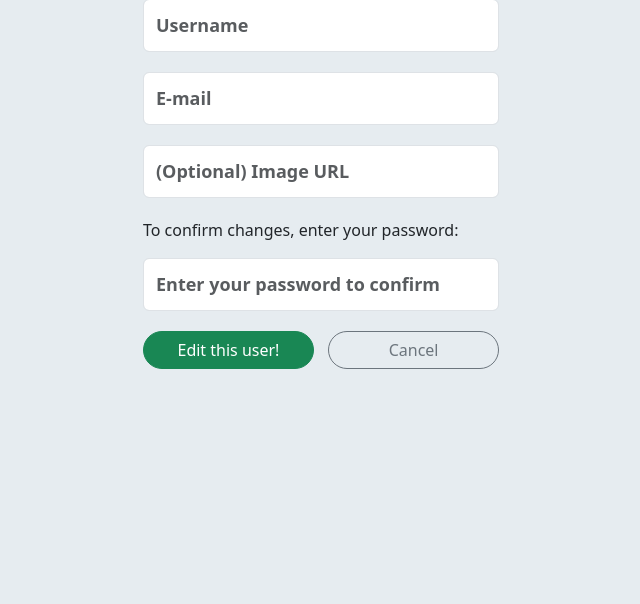
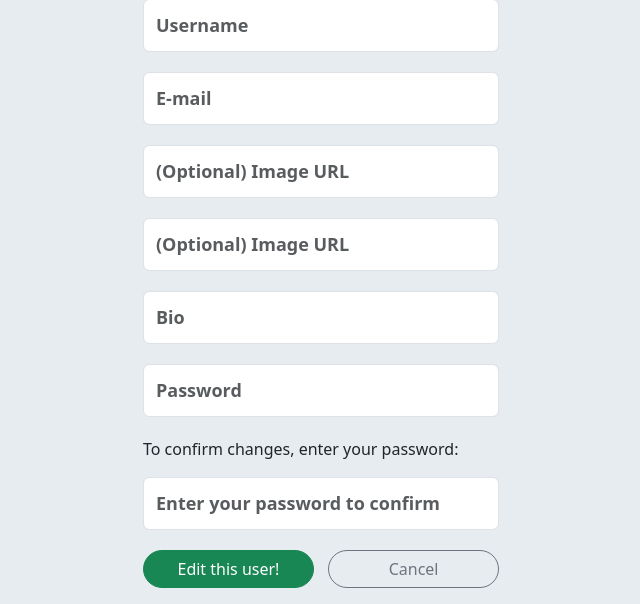
Before and after one commit to lancelee2885/warbler, a Flask app: template templates/users/edit.html in a window 1280 px wide. Shown: the part 209-813 px from the top of the page, without its empty margins (319-959 px from the left). Before the commit the page ends 578 px from the top, so only its background shows below. Run offline with Flask 2, Linux system fonts and the light colour scheme; the template is opened without the code that fills it: values that come from a table or form of the project are taken from there, others are empty; some libraries are stand-ins or nearby versions.

Commit message:
created a form for editting users

```diff
--- a/app.py
+++ b/app.py
@@ -4,7 +4,7 @@ from flask import Flask, render_template, request, flash, redirect, session, g
 from flask_debugtoolbar import DebugToolbarExtension
 from sqlalchemy.exc import IntegrityError
 
-from forms import UserAddForm, LoginForm, MessageForm
+from forms import UserAddForm, LoginForm, MessageForm, UserEditForm
 from models import db, connect_db, User, Message
 
 CURR_USER_KEY = "curr_user"
@@ -212,6 +212,41 @@ def profile():
 
     # IMPLEMENT THIS
 
+    form = UserEditForm(obj=g.user)
+
+    if not g.user:
+        flash("Access unauthorized.", "danger")
+        return redirect("/")
+
+    if form.validate_on_submit():
+
+        username = form.username.data
+        email = form.email.data
+        image_url = form.image_url.data
+        header_image_url = form.header_image_url.data
+        bio = form.bio.data
+        password = form.curr_password.data
+
+        if User.authenticate(g.user.username, password):
+
+            g.user.username = username
+            g.user.email = email
+            g.user.image_url = image_url
+            g.user.header_image_url = header_image_url
+            g.user.bio = bio
+
+            db.session.commit()
+
+        else:
+
+            flash("Password does not match")
+            return redirect("/")
+
+
+        return redirect(f"/users/{g.user.id}")
+
+    return render_template('users/edit.html', form=form)
+
 
 @app.route('/users/delete', methods=["POST"])
 def delete_user():
--- a/forms.py
+++ b/forms.py
@@ -1,6 +1,6 @@
 from flask_wtf import FlaskForm
 from wtforms import StringField, PasswordField, TextAreaField
-from wtforms.validators import DataRequired, Email, Length
+from wtforms.validators import DataRequired, Email, Length, Optional
 
 
 class MessageForm(FlaskForm):
@@ -15,7 +15,7 @@ class UserAddForm(FlaskForm):
     username = StringField('Username', validators=[DataRequired()])
     email = StringField('E-mail', validators=[DataRequired(), Email()])
     password = PasswordField('Password', validators=[Length(min=6)])
-    image_url = StringField('(Optional) Image URL')
+    image_url = StringField('(Optional) Image URL', validators=[Optional()])
 
 
 class LoginForm(FlaskForm):
@@ -23,3 +23,13 @@ class LoginForm(FlaskForm):
 
     username = StringField('Username', validators=[DataRequired()])
     password = PasswordField('Password', validators=[Length(min=6)])
+
+class UserEditForm(FlaskForm):
+    """Form for editing users."""
+
+    username = StringField('Username', validators=[DataRequired()])
+    email = StringField('E-mail', validators=[DataRequired(), Email()])
+    image_url = StringField('(Optional) Image URL', validators=[Optional()])
+    header_image_url = StringField('(Optional) Image URL', validators=[Optional()])
+    bio = StringField("Bio", validators=[Optional()])
+    curr_password = PasswordField('Password', validators=[Length(min=6)])
--- a/templates/users/edit.html
+++ b/templates/users/edit.html
@@ -18,14 +18,14 @@
         {% endfor %}
 
         <p>To confirm changes, enter your password:</p>
-        {% if form.password.errors %}
-          {% for error in form.password.errors %}
+        {% if form.curr_password.errors %}
+          {% for error in form.curr_password.errors %}
             <span class="text-danger">
             {{ error }}
           </span>
           {% endfor %}
         {% endif %}
-        {{ form.password(placeholder="Enter your password to confirm", class="form-control") }}
+        {{ form.curr_password(placeholder="Enter your password to confirm", class="form-control") }}
 
         <div class="edit-btn-area">
           <button class="btn btn-success">Edit this user!</button>
```
